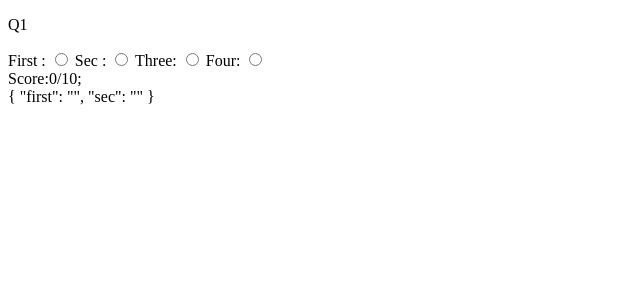
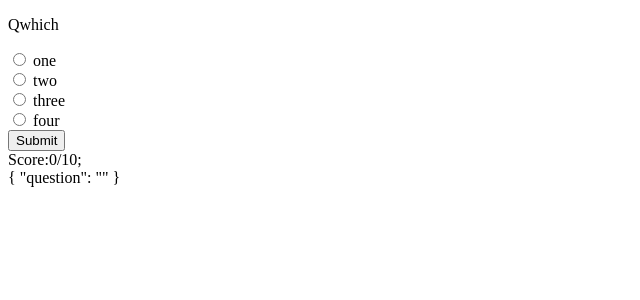
Before and after one commit to Shadowzee/Game, an Angular app: page / in a window 1280 px wide. Shown: the top 300 px of the page, without its empty margins (0-640 px from the left). Built offline with nearby package versions, Linux system fonts and the light colour scheme.

Commit message:
Basic structure ready

```diff
--- a/src/app/app.module.ts
+++ b/src/app/app.module.ts
@@ -5,10 +5,13 @@ import { ReactiveFormsModule } from '@angular/forms';
 import { AppComponent } from './app.component';
 import { GameComponent } from './game/game.component';
 
+import { MyPipe } from './mypipe';
+
 @NgModule({
   declarations: [
     AppComponent,
-    GameComponent
+    GameComponent,
+    MyPipe
   ],
   imports: [
     BrowserModule,
--- a/src/app/game/game.component.html
+++ b/src/app/game/game.component.html
@@ -1,34 +1,19 @@
-<form [formGroup]="questions">
-  <ng-container *ngFor="let item of items" >
-  <div  *ngIf="count==item">
-  <p>Q{{item}}</p>
-  <label>
-    First :
-    <input type="radio" value="first" formControlName="first" (click)="sub($event)">
-  </label>
-
-  <label>
-    Sec :
-    <input type="radio"  value="sec" formControlName="first" (click)="sub($event)">
-  </label>
-  <label>
-    Three:
-    <input type="radio" value="thi" formControlName="first" (click)="sub($event)">
-  </label>
-
-  <label>
-    Four:
-    <input type="radio"   value="four"formControlName="first" (click)="sub($event)">
-  </label>
-
+<form [formGroup]="form" (ngSubmit)="sub()">
+  <ng-container *ngFor="let item of question " >
+  <div  *ngIf="count==item.id">
+  <p>Q{{item.ques}}</p>
+  <div *ngFor="let items of item.options">
+  <input type="radio" [value]='items.val' formControlName="question">
+  <label > {{items.val}} </label>
+  </div>
 </div>
 </ng-container>
-
+<button>Submit</button>
 <div *ngIf="count==3">
   Thanks
 </div>
 <div>
   Score:{{score}}/10;
 </div>
-{{questions.value|json}}
+{{form.value|json}}
 </form>
--- a/src/app/game/game.component.ts
+++ b/src/app/game/game.component.ts
@@ -1,5 +1,6 @@
 import { Component, OnInit } from '@angular/core';
-import { FormBuilder } from '@angular/forms';
+import { FormBuilder, FormGroup } from '@angular/forms';
+
 
 @Component({
   selector: 'app-game',
@@ -9,35 +10,43 @@ import { FormBuilder } from '@angular/forms';
 export class GameComponent implements OnInit {
 count=1;
 score=0;
+questions;
+question=[];
+form:FormGroup;
 
-questions = this.fb.group({
-    first: [''],
-    sec:['']
 
-  });
-  items=[1,2];
-  constructor(private fb: FormBuilder) { }
+ ans=["thi",'sec']
+  constructor(private fb: FormBuilder) {
+    this.form = this.fb.group({
+      question: ['']
+
+    });
+    this.question=this.getques();
+   }
+   getques(){
+    return [
+      { id: '1', name: 'ques 1',ques:"which",options:[{val:"one"},{val:"two"},{val:"three"},{val:"four"}],ans:"one" },
+      { id: '2', name: 'ques 2',ques:"what" ,options:[{val:"one"},{val:"two"},{val:"three"},{val:"four"}],ans:"one" },
+      { id: '3', name: 'ques 3' ,ques:"when",options:[{val:"one"},{val:"two"},{val:"three"},{val:"four"}],ans:"one" },
+      { id: '4', name: 'ques 4' ,ques:"where",options:[{val:"one"},{val:"two"},{val:"three"},{val:"four"}],ans:"one" }
+    ];
+   }
 
   ngOnInit() {
   }
-  sub(event){
-    this.questions.patchValue({
-first:event.target.value
-    });
 
-if(this.questions.value.first=="thi"){
+
+  sub(){
+//
+console.log(this.form.value)
+if(this.form.controls.question.value==this.question[this.count-1].ans){
   this.score++;
 }
+
+
 this.count++;
-  }
-  sub2(event){
-    this.questions.patchValue({
-sec:event.target.value
-    });
-    if(this.questions.value.sec=="sec"){
-      this.score++;
-    }
-this.count++;
-  }
+this.form.reset();
+}
+
 
 }
--- /dev/null
+++ b/src/app/mypipe.ts
@@ -0,0 +1,9 @@
+import { Component ,Pipe} from '@angular/core';
+@Pipe({
+  name: 'myPipe'
+})
+export class MyPipe {
+  transform(val: any[]) {
+      return val.filter(x => x > 1);
+  }
+}
```
